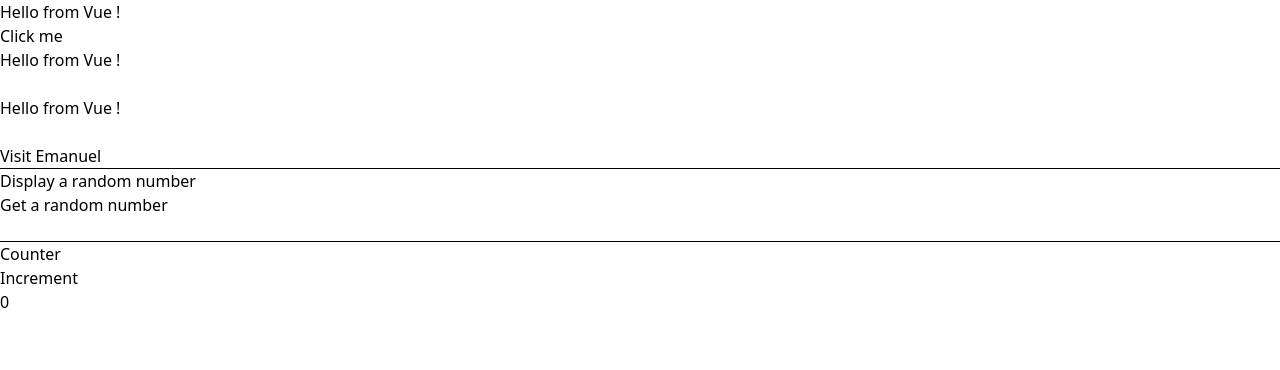
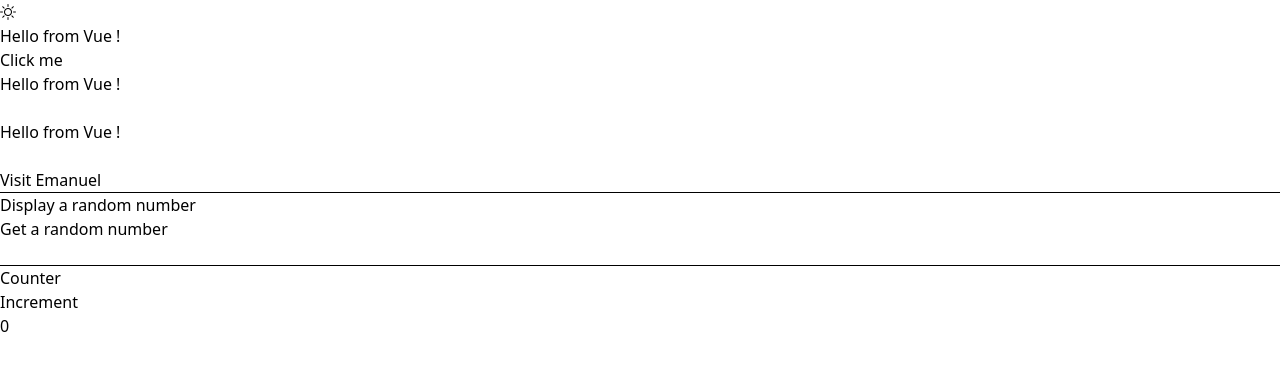
Before and after one commit to marcellorusn/Curs4TAW, a Vue app: page / in a window 1280 px wide. Shown: the top 370 px of the page. Built offline with nearby package versions, Linux system fonts and the light colour scheme.

Commit message:
add bootstrap-icons

```diff
--- a/package.json
+++ b/package.json
@@ -13,6 +13,7 @@
   },
   "dependencies": {
     "@tailwindcss/vite": "^4.1.16",
+    "bootstrap-icons": "^1.13.1",
     "vue": "^3.5.22"
   },
   "devDependencies": {
--- a/src/App.vue
+++ b/src/App.vue
@@ -26,6 +26,7 @@ onUpdated(() => console.log('App updated'))
 </script>
 
 <template>
+  <i class="bi bi-brightness-high"></i>
   <h1>{{ message }}</h1>
 
   <button @click="clickHandler">Click me</button>
@@ -73,6 +74,7 @@ onUpdated(() => console.log('App updated'))
 <style>
 
 @import "tailwindcss";
+@import "bootstrap-icons";
 </style>
 /* #app {
   text-align: left;
```
Also changed, not shown: 1 other file (tests, documents, lock files or other folders).
